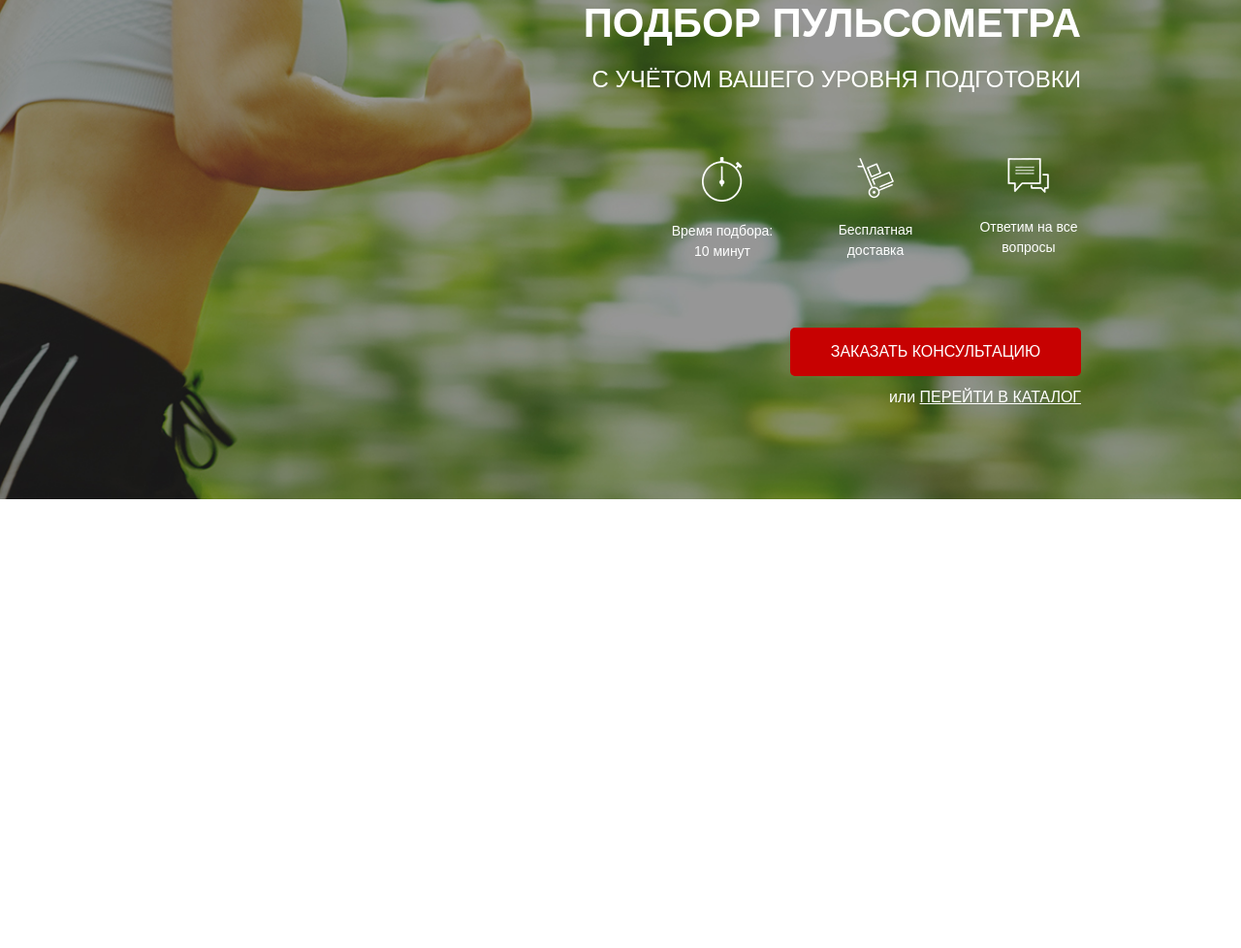
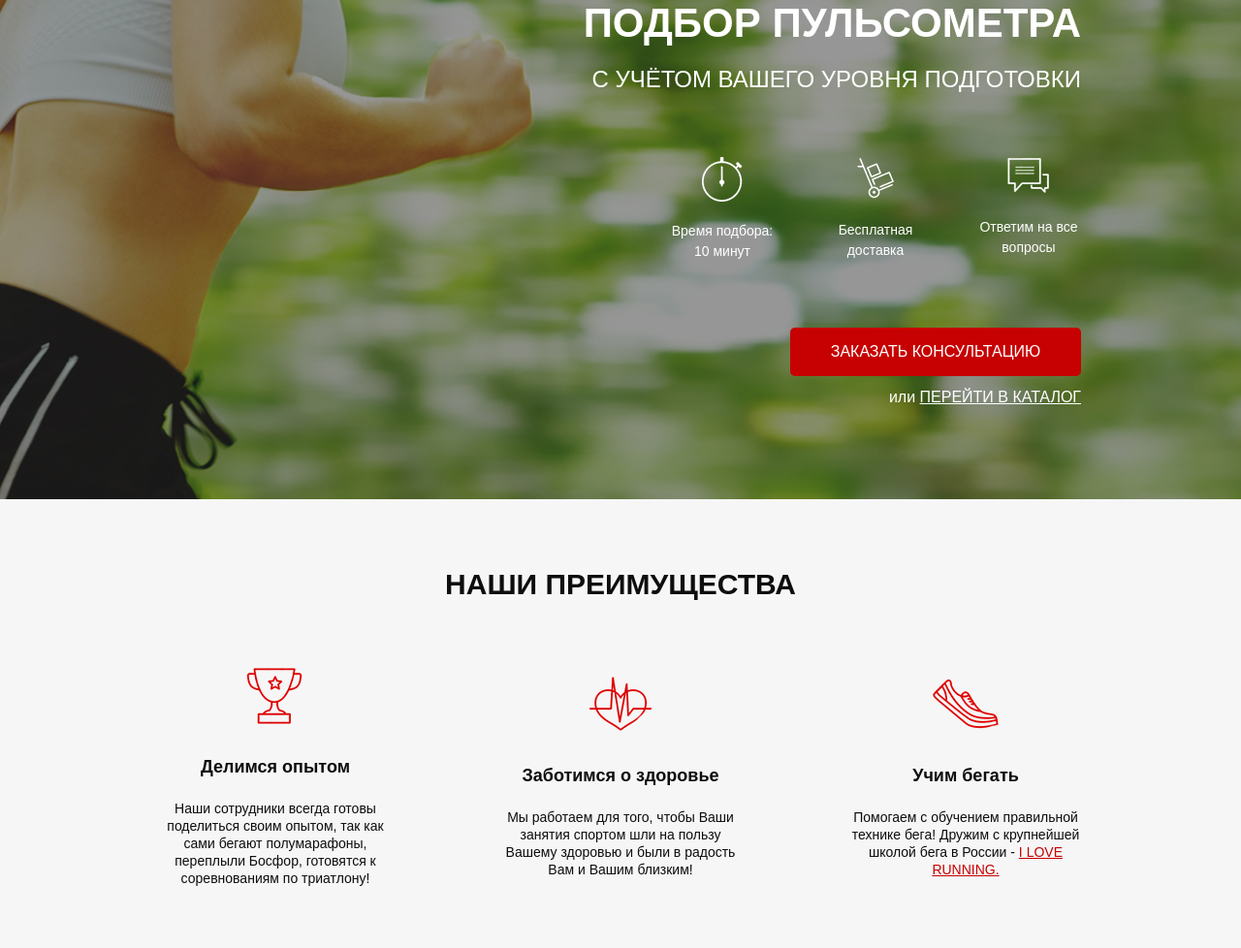
Before and after one commit to Swarle/Pulse, a website: page src/index.html in a window 1280 px wide. Shown: the part 165-1143 px from the top of the page at 97% size. Before the commit the page ends 800 px from the top, so only its background shows below. Drawn offline with Linux system fonts and the light colour scheme.

Commit message:
Added advantages section

```diff
--- a/src/index.html
+++ b/src/index.html
@@ -9,7 +9,7 @@
 </head>
 <body>
 <div class="promo">
-    <div class="container">
+    <section class="container">
         <header class="header">
             <a href="#" class="header__logo"><img src="img/running-man-2-64.png" alt="logo"></a>
             <div class="header__official">
@@ -52,8 +52,48 @@
                 <a href="#">ПЕРЕЙТИ В КАТАЛОГ</a>
             </div>
         </div>
-
+    </section>
+</div>
+<section class="advantages">
+    <div class="container">
+        <h2 class="title">
+            НАШИ ПРЕИМУЩЕСТВА
+        </h2>
+        <div class="advantages__wrapper">
+            <div class="advantages__item">
+                <img src="icons/cup.png" alt="" class="advantages__icon">
+                <div class="advantages__subtitle">
+                    Делимся опытом
+                </div>
+                <div class="advantages__desc">
+                    Наши сотрудники всегда готовы поделиться своим опытом,
+                    так как сами бегают полумарафоны, переплыли Босфор,
+                    готовятся к соревнованиям по триатлону!
+                </div>
+            </div>
+            <div class="advantages__item">
+                <img src="icons/heart.png" alt="" class="advantages__icon">
+                <div class="advantages__subtitle">
+                    Заботимся о здоровье
+                </div>
+                <div class="advantages__desc">
+                    Мы работаем для того,
+                     чтобы Ваши занятия спортом шли на пользу
+                     Вашему здоровью и были в радость Вам и Вашим близким!
+                </div>
+            </div>
+            <div class="advantages__item">
+                <img src="icons/shoe.png" alt="" class="advantages__icon">
+                <div class="advantages__subtitle">
+                    Учим бегать
+                </div>
+                <div class="advantages__desc">
+                    Помогаем с обучением правильной технике бега!
+                     Дружим с крупнейшей школой бега в России - <a href="#">I LOVE RUNNING.</a>
+                </div>
+            </div>
+        </div>
     </div>
-</div>
+</section>
 </body>
 </html>
--- /dev/null
+++ b/src/sass/blocks/_advantages.sass
@@ -0,0 +1,32 @@
+.advantages
+    background-color:#F6F6F6
+    padding: 73px 0 63px 0
+    &__wrapper
+        margin-top: 65px
+        display: flex
+        justify-content: space-between
+        align-items: center
+    &__item
+        max-width: 238px
+        display: flex
+        justify-content: center
+        flex-direction: column
+        align-items: center
+    &__subtitle
+        margin-top: 30px
+        color: #0D0D0D
+        font-size: 18px
+        font-weight: 700
+    &__desc
+        text-align: center
+        margin-top: 20px
+        color: #0D0D0D
+        font-size: 14px
+        font-weight: 300
+        line-height: 18px
+        a
+            color: $main-color
+            font-size: 14px
+            font-weight: 300
+            line-height: 18px
+            text-decoration-line: underline
--- /dev/null
+++ b/src/sass/blocks/_titles.sass
@@ -0,0 +1,6 @@
+.title
+    text-align: center
+    color: #0D0D0D
+    font-size: 30px
+    font-weight: 700
+    line-height: 30px
--- a/src/sass/style.sass
+++ b/src/sass/style.sass
@@ -12,3 +12,5 @@
 @import "blocks/promo"
 @import "blocks/header"
 @import "blocks/buttons"
+@import "blocks/titles"
+@import "blocks/advantages"
```
Also changed, not shown: src/css/style.min.css.
